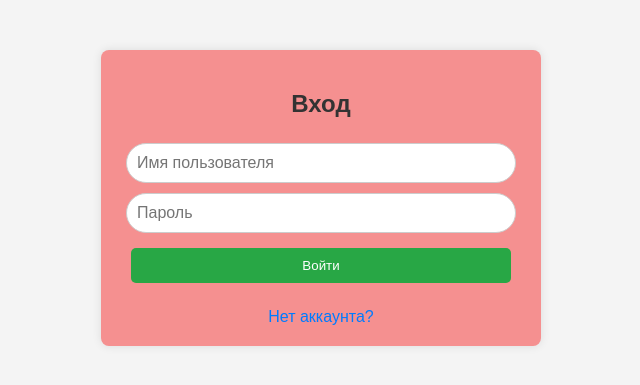
After one commit to lakses/Auth, a Django app: page /accounts/login/ in a window 1280 px wide. The commit adds this page. Shown: the top 385 px of the page, without its empty margins (319-959 px from the left). Run offline with Django 5.2, Linux system fonts and the light colour scheme.

Commit message:
login add

```diff
--- /dev/null
+++ b/accounts/templates/login.html
@@ -0,0 +1,97 @@
+<!DOCTYPE html>
+<html lang="en">
+<head>
+    <meta charset="UTF-8">
+    <meta name="viewport" content="width=device-width, initial-scale=1.0">
+    <title>Вход</title>
+    <style>
+        body {
+            font-family: Arial, sans-serif;
+            background-color: #f4f4f4;
+            margin: 0;
+            padding: 0;
+        }
+
+        .container {
+            max-width: 400px;
+            margin: 50px auto;
+            padding: 20px;
+            background-color: rgb(245, 144, 144);
+            border-radius: 8px;
+            box-shadow: 0 0 10px rgba(0, 0, 0, 0.1);
+        }
+
+        h2 {
+            text-align: center;
+            color: #333;
+        }
+
+        .registration-form {
+            display: flex;
+            flex-direction: column;
+        }
+
+        .registration-form p {
+            margin-bottom: 15px;
+        }
+
+        .submit-button {
+            margin: 10px;
+            padding: 10px;
+            background-color: #28a745;
+            color: white;
+            border: none;
+            border-radius: 5px;
+            cursor: pointer;
+        }
+
+        .submit-button:hover {
+            background-color: #218838;
+        }
+
+        input[type="text"],
+        input[type="password"] {
+            margin: 5px;
+            border-radius: 20px;
+            border: 1px solid #ccc;
+            padding: 10px;
+            font-size: 16px;
+            outline: none;
+            transition: border-color 0.3s;
+        }
+
+        .login-link {
+            text-align: center;
+            margin-top: 15px;
+        }
+
+        .login-link a {
+            color: #007bff;
+            text-decoration: none;
+        }
+
+        .login-link a:hover {
+            text-decoration: underline;
+        }
+    </style>
+</head>
+<body>
+    <div class="container">
+        <h2>Вход</h2>
+        {% if messages %}
+        {% for message in messages %}
+            <div>{{ message }}</div>
+        {% endfor %}
+        {% endif %}
+        <form method="POST" style="display: flex; flex-direction: column;">
+            {% csrf_token %}
+            <input type="text" name="username" placeholder="Имя пользователя" required>
+            <input type="password" name="password" placeholder="Пароль" required>
+            <button type="submit" class="submit-button">Войти</button>
+            <div class="login-link">
+                <a href="{% url 'register' %}">Нет аккаунта?</a>
+            </div>
+        </form>
+    </div>
+</body>
+</html>
--- a/accounts/urls.py
+++ b/accounts/urls.py
@@ -1,6 +1,8 @@
 from django.urls import path
-from .views import register
+from .views import register,home,login_view
 
 urlpatterns = [
     path('register/', register, name='register'),
+    path('login/', login_view, name='login'),
+    path('home/',home, name = 'home')
 ]
--- a/accounts/views.py
+++ b/accounts/views.py
@@ -1,5 +1,6 @@
-from django.shortcuts import render, redirect
+from django.shortcuts import render, redirect, HttpResponse
 from django.contrib.auth import login, authenticate
+from django.contrib import messages
 from .Form import RegistrationForm
 
 def register(request):
@@ -8,10 +9,26 @@ def register(request):
         if form.is_valid():
             user = form.save()
             login(request, user)
+            messages.success(request, 'Вы успешно зарегистрированы и вошли в систему.')
             return redirect('home')
     else:
         form = RegistrationForm()
     return render(request, 'register.html', {'form': form})
 
 def login_view(request):
-    pass
+    if request.method == 'POST':
+        username = request.POST.get('username')
+        password = request.POST.get('password')
+        user = authenticate(request, username=username, password=password)
+
+        if user is not None:
+            login(request, user)
+            messages.success(request, 'Вы успешно вошли в систему.')
+            return redirect('home')
+        else:
+            messages.error(request, 'Неверный логин или пароль.')
+
+    return render(request, 'login.html')
+
+def home(request):
+    return HttpResponse('<h1>Круто</h1>')
```
Also changed, not shown: accounts/templates/register.html (+90 -6 lines), db.sqlite3.
